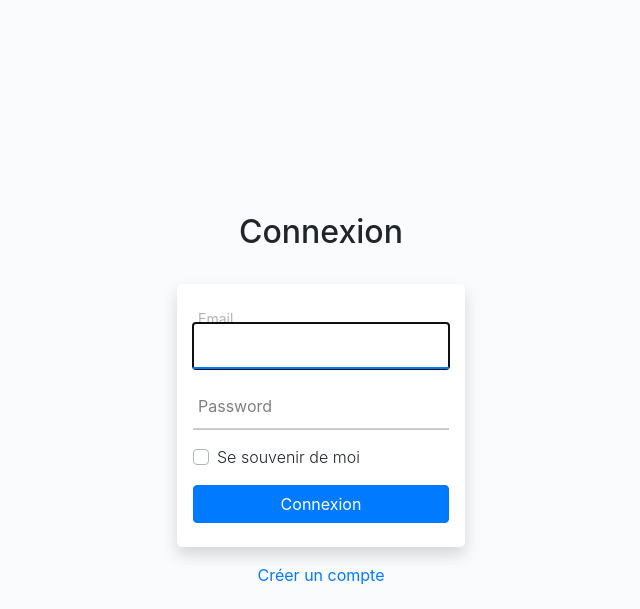
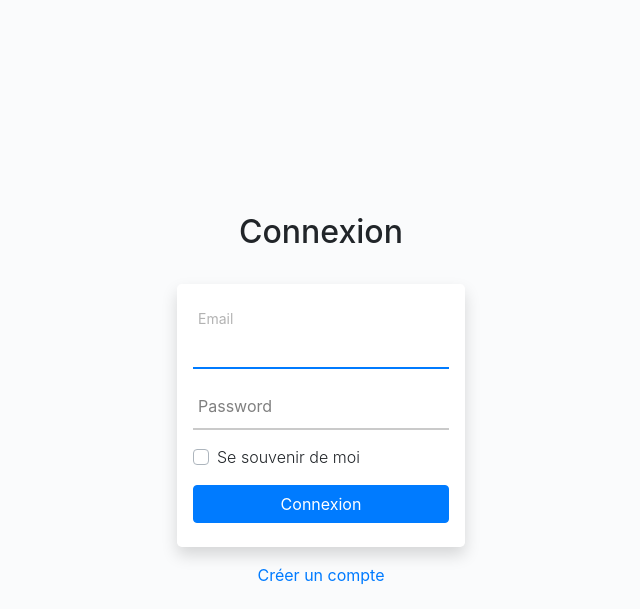
Before and after one commit to Deveosys/symfony-react-bootstrap, a Symfony app: template templates/security/login.html.twig in a window 1280 px wide. Shown: the top 609 px of the page, without its empty margins (319-959 px from the left). Run offline with Twig, Linux system fonts and the light colour scheme; the template is opened without the code that fills it, so the values that code supplies are empty; style sheets or scripts are compiled from the project's sources; some libraries are stand-ins or nearby versions.

Commit message:
remove outline on login inputs

```diff
--- a/assets/scss/app.scss
+++ b/assets/scss/app.scss
@@ -27,6 +27,7 @@ html {
 		border-bottom: 2px solid #cacaca;
 		box-shadow: none;
 		width: 100%;
+		outline: none;
 	}
 	label {
 		color: rgba(0, 0, 0, 0.5);
```
